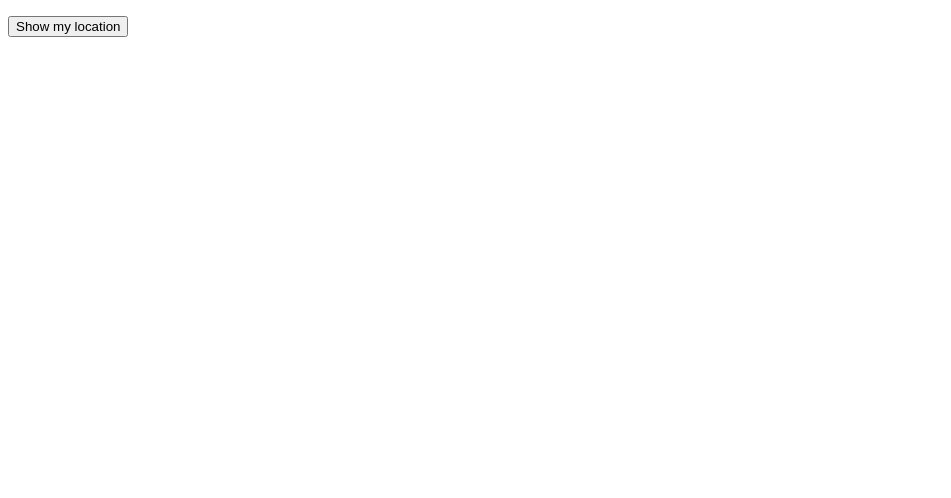
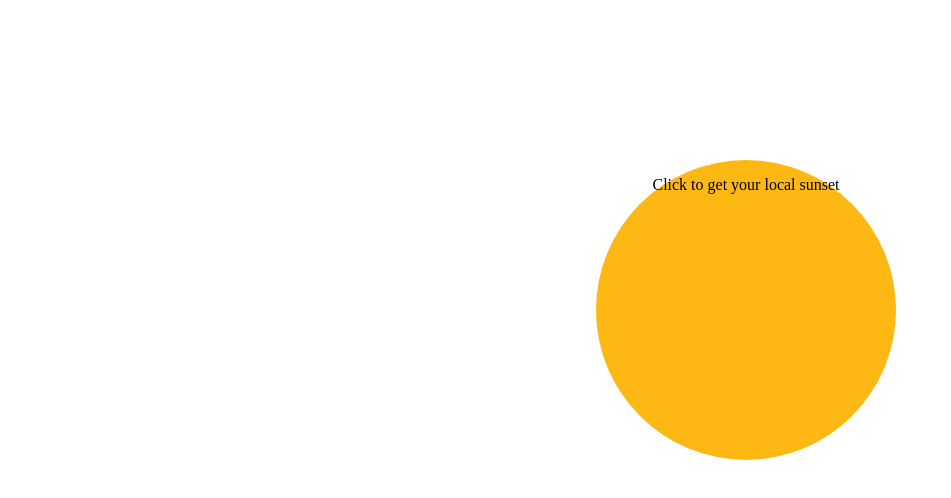
Before and after one commit to paigecwilley/sunset-app, a plain HTML site: page index.html in a window 1280 px wide. Shown: the whole page, without its empty margins (0-951 px from the left). Drawn offline with Linux system fonts and the light colour scheme.

Commit message:
Celestial Object Transition

```diff
--- a/app.js
+++ b/app.js
@@ -13,8 +13,7 @@ function geoFindMe() {
     latitude  = position.coords.latitude;
     longitude = position.coords.longitude;
     console.log('Here is the lat: ' + latitude + ' Here is the long: ' + longitude);
-    getSun();
-    output.innerHTML = '<p>Latitude is ' + latitude + '° <br>Longitude is ' + longitude + '°</p>';
+    getSunset();
   };
 
   function error() {
@@ -25,7 +24,16 @@ function geoFindMe() {
 
   navigator.geolocation.getCurrentPosition(success, error);
 
-  function getSun() {
+  function getSunset() {
+
+  		var celestialObject = document.getElementById('sunset-container').classList;
+			console.log(celestialObject);
+
+			if(celestialObject.contains('sun-color')){
+				celestialObject.remove('sun-color');
+				celestialObject.add('moon-color');
+			}
+
 		var baseUrl = 'http://api.sunrise-sunset.org/json?';
 		var xhr = new XMLHttpRequest();
 		xhr.onreadystatechange = function() {
@@ -35,12 +43,20 @@ function geoFindMe() {
 				var sunset_utc = new Date(result.results.sunset);
 				var sunset_local = sunset_utc.toLocaleTimeString('en-US', {'hour12' : true});
 				console.log(sunset_local);
+				output.innerHTML = sunset_local;
+
 			}
 
 		}
+
 		var reqUrl = baseUrl + 'lat=' + latitude + '&lng=' + longitude + '&formatted=0';
+		console.log(reqUrl);
 		xhr.open('GET', reqUrl);
 		xhr.send();
+
+
+
+
 
 	}
 }
--- a/index.html
+++ b/index.html
@@ -3,10 +3,18 @@
 <head>
 	<title></title>
 	<meta charset="utf-8"/>
+	<link rel="stylesheet" type="text/css" href="styles.css">
 </head>
 <body>
-<p><button onclick="geoFindMe()">Show my location</button></p>
-<div id="out"></div>
+
+	<div class="sunset-time sun-color" id="sunset-container" onclick="geoFindMe()">
+
+		<p class="text">Click to get your local sunset</p>
+		<p id="out" class="sunset-time"></p>
+		<!-- <div id="out"></div> -->
+	<!-- 	<p><button onclick="geoFindMe()">Show my location</button></p> -->
+
+	</div>
 
 	<script type="text/javascript">
 		navigator.geolocation.getCurrentPosition(function(position){
--- /dev/null
+++ b/styles.css
@@ -0,0 +1,51 @@
+html, body {
+	margin: 0;
+	padding: 0;
+}
+
+/*#sunset-time {
+	position:fixed;
+	top:20%;
+	right:30%;
+	padding:10% 15% 10% 16%;
+	background: lightsteelblue;
+	box-sizing:border-box;
+	border-radius: 50%;
+
+
+}*/
+
+
+
+
+.sunset-time {
+	border-radius: 50%;
+	width: 300px;
+	height: 300px;
+	position:fixed;
+	top:20%;
+	right:30%;
+	transition: background 1s;
+
+	text-align: center;
+
+}
+
+ .sun-color {
+ 	background: #FDB813;
+ }
+
+ .moon-color {
+	 background: #DBE6E0;
+}
+
+.sunset-time.moon-color .text {
+	opacity: 0;
+}
+
+
+
+#out {
+	font-family: Candara;
+	font-size: 20px;
+}
```
Lines whose indentation alone changed are shown as unchanged.
